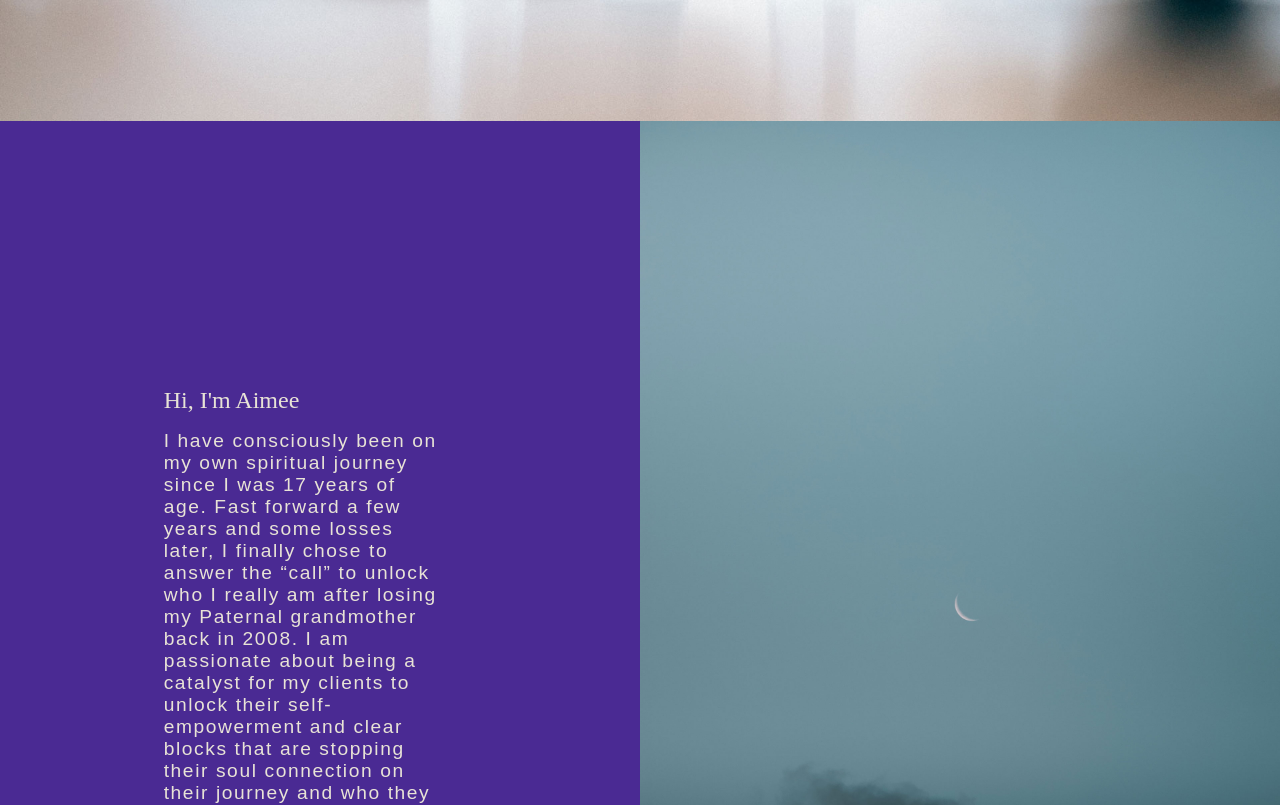
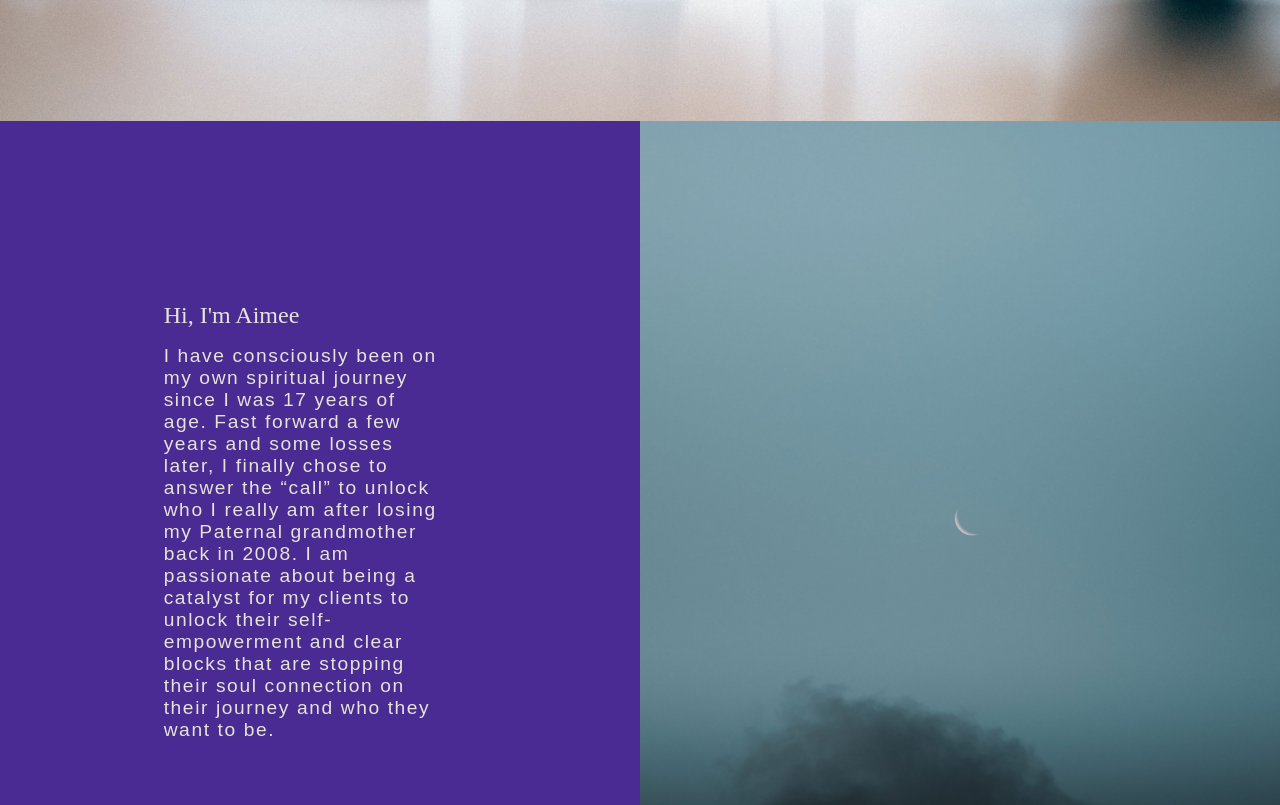
Before and after one commit to deshandeshandeshan/cosmicenergywithaimee, a React (Create React App) app: page /aboutme in a window 1280 px wide. Shown: the part 519-1324 px from the top of the page. Built offline with nearby package versions, Linux system fonts and the light colour scheme; a web font is replaced by a local one.

Commit message:
Fixed images being inconsistent sizing

```diff
--- a/src/components/AboutMe.css
+++ b/src/components/AboutMe.css
@@ -1,18 +1,19 @@
 .aboutMeSectionOne {
-    background-color: #4A2A93;
-    color: #E8E3D6;
+  background-color: #4a2a93;
+  color: #e8e3d6;
 }
 
 .aboutMeTitlePadding {
-    padding-bottom: 1rem
+  padding-bottom: 1rem;
 }
 
 .aboutMeSectionTwo {
-    background-color: #E8E3D6;
-    color: #20123E;
+  background-color: #e8e3d6;
+  color: #20123e;
 }
 
-.aboutMeSectionPadding, .aboutMeIntroductionPadding {
+.aboutMeSectionPadding,
+.aboutMeIntroductionPadding {
   padding: 4rem 2rem;
 }
 
@@ -25,7 +26,6 @@
 }
 
 @media only screen and (min-width: 50rem) {
-
   .aboutMeSectionOne {
     display: grid;
     grid-template-columns: repeat(2, 50%);
@@ -39,7 +39,8 @@
 
   .aboutMeSectionOneimage {
     object-fit: cover;
-        min-height: 100%;
+    width: 100%;
+    max-height: 50rem;
   }
 
   .aboutMeIntroduction {
@@ -51,7 +52,7 @@
 
   .aboutMeIntroductionPadding {
     padding-left: 5rem;
-        padding-right: .5rem;
+    padding-right: 0.5rem;
   }
 
   .aboutMeIntroductionGridItemA {
@@ -97,7 +98,7 @@
 
   .aboutMeIntroductionPadding {
     padding-left: 4.375rem;
-        padding-right: .5rem;
+    padding-right: 0.5rem;
   }
 
   .aboutMeIntroductionGridItemA {
--- a/src/components/AboutMe.js
+++ b/src/components/AboutMe.js
@@ -34,7 +34,7 @@ const AboutMe = () => {
         <img
           src={skyMoon}
           alt="ethereal sky setting with clouds and crecent moon"
-          className="aboutMeSectionOneimage image"
+          className="aboutMeSectionOneimage"
         />
       </section>
 
--- a/src/components/Home.css
+++ b/src/components/Home.css
@@ -67,7 +67,7 @@ svg {
 
 .image {
   max-width: 100%;
-  height: auto;
+  height: 40rem;
 }
 
 .displayGrid {
```
Lines whose indentation alone changed are shown as unchanged.
